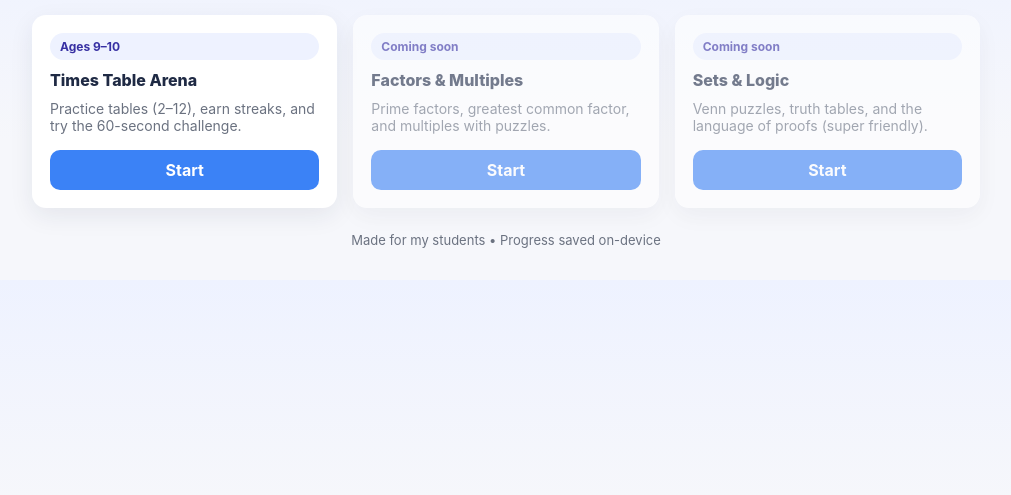
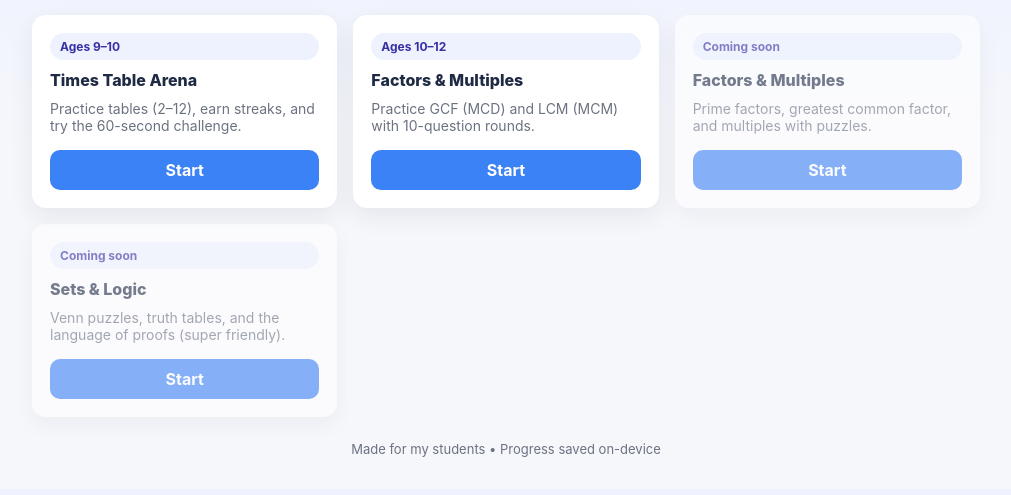
Before and after one commit to philippmaximilian-edu/Math-platform, a plain HTML site: page index.html in a window 1280 px wide. Shown: the part 79-574 px from the top of the page, without its empty margins (134-1145 px from the left). Drawn offline with Linux system fonts and the light colour scheme.

Commit message:
Update index.html
Add Factors & Multiple Card

```diff
--- a/index.html
+++ b/index.html
@@ -38,6 +38,12 @@
         <div class="desc">Practice tables (2–12), earn streaks, and try the 60-second challenge.</div>
         <a class="btn" href="./multiplication.html">Start</a>
       </div>
+      <div class="card">
+  <span class="tag">Ages 10–12</span>
+  <div class="title">Factors & Multiples</div>
+  <div class="desc">Practice GCF (MCD) and LCM (MCM) with 10-question rounds.</div>
+  <a class="btn" href="./factors.html">Start</a>
+</div>
 
       <!-- Placeholders for what’s next -->
       <div class="card soon">
```
